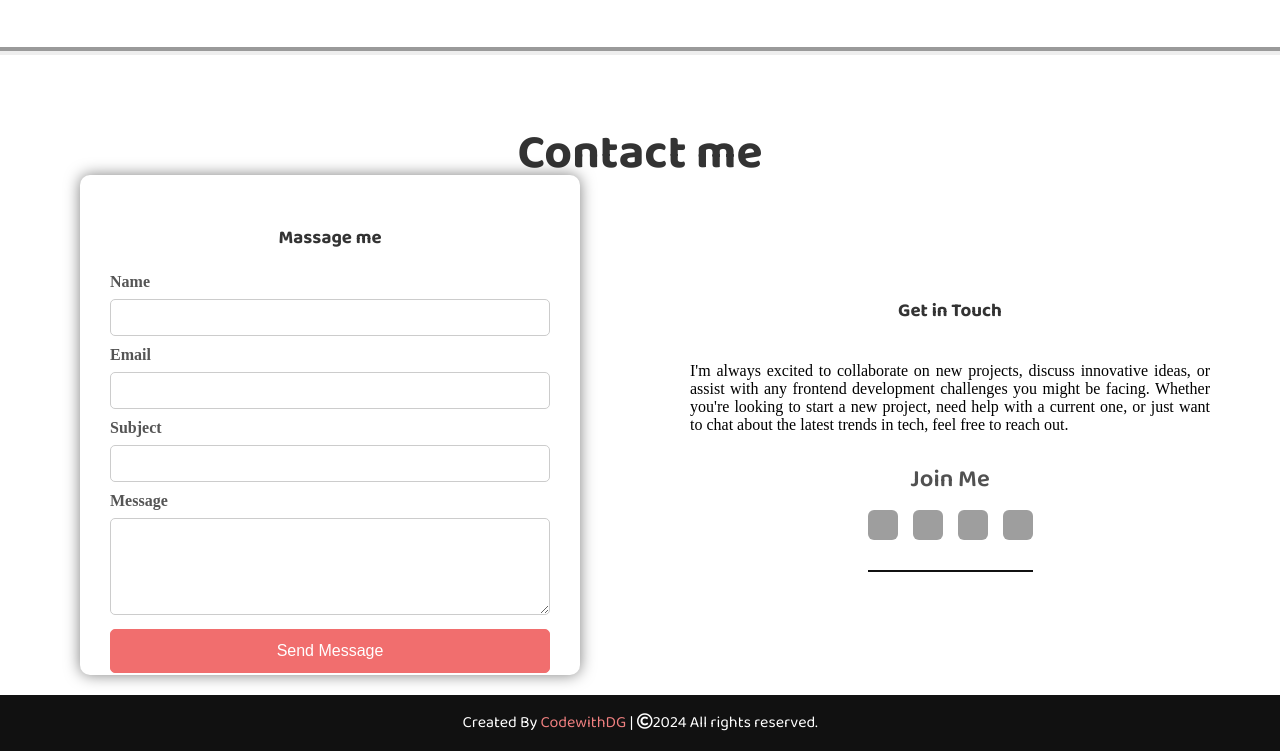
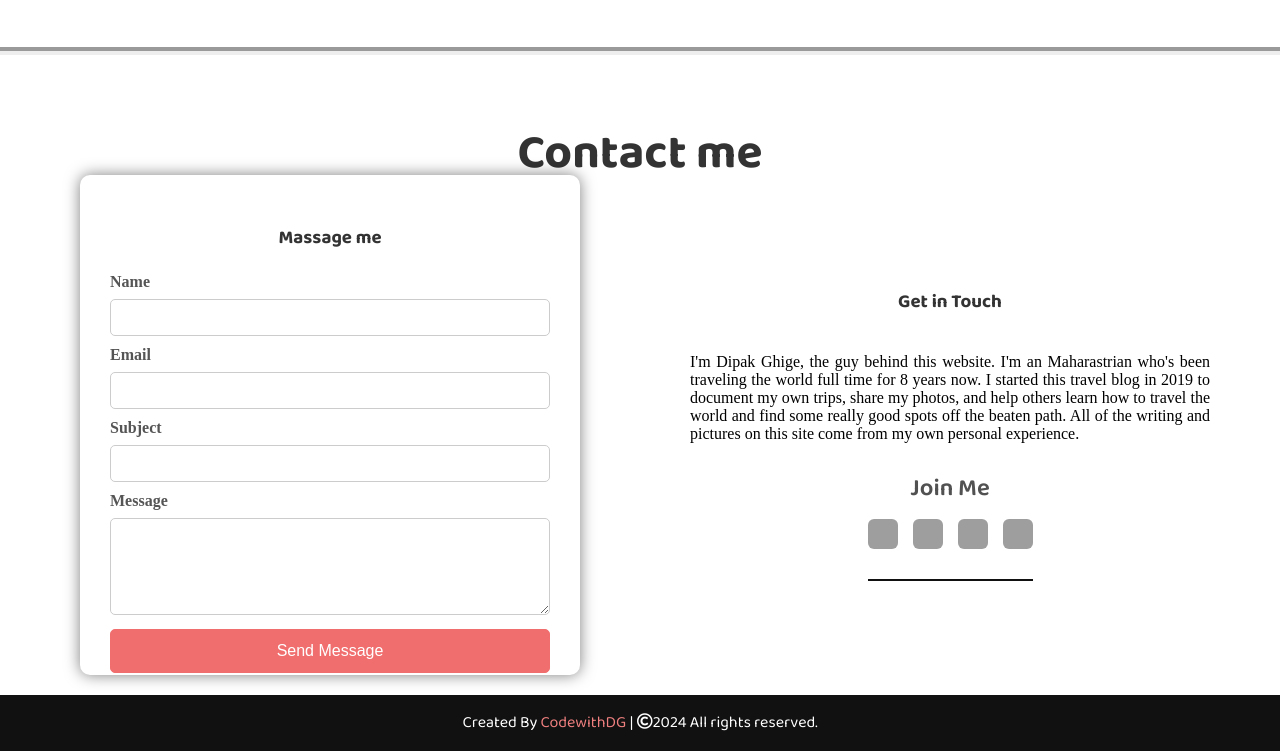
Before and after one commit to Codewith-DG/Travel-Blog, a plain HTML site: page index.html in a window 1280 px wide. Shown: the part 4216-4967 px from the top of the page. Drawn offline with Linux system fonts and the light colour scheme; grey boxes are pictures that could not be loaded.

Commit message:
Update index.html

```diff
--- a/index.html
+++ b/index.html
@@ -278,11 +278,9 @@
                 </div>
                 <div class="column-left">
                     <h3>Get in Touch</h3>
-                    <p>I'm always excited to collaborate on new projects, discuss innovative ideas, or assist with
-                        any
-                        frontend development challenges you might be facing. Whether you're looking to start a new
-                        project, need help with a current one, or just want to chat about the latest trends in tech,
-                        feel free to reach out.
+                    <p>I'm Dipak Ghige, the guy behind this website. I'm an Maharastrian who's been traveling the world full time for 8 years now.
+                        I started this travel blog in 2019 to document my own trips, share my photos, and help others learn how to travel the world and find some really good spots off the beaten path.
+                        All of the writing and pictures on this site come from my own personal experience.
                     </p>
                     <div class="platforms">
                         <div>Join Me</div>
```
